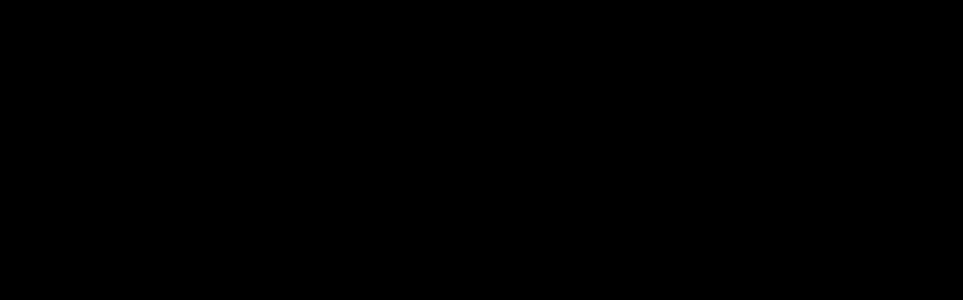
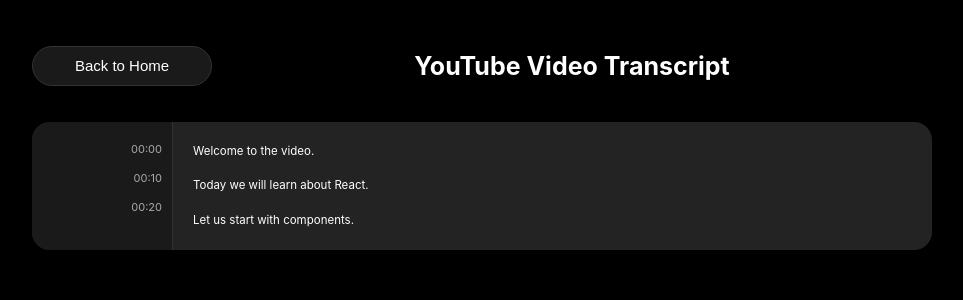
Before and after one commit to pedrofg890/lxthon_0days, a React (Create React App) app in the folder frontEnd/my-app/: page /transcript in a window 1280 px wide. Before the commit this address had no page. Shown: the top 300 px of the page, without its empty margins (158-1121 px from the left). Built offline with nearby package versions, Linux system fonts and the light colour scheme; no server answers.

Commit message:
Add Transcript component and routing; implement TranscriptPage with sample data

```diff
--- a/frontEnd/my-app/src/AppRoutes.js
+++ b/frontEnd/my-app/src/AppRoutes.js
@@ -1,11 +1,13 @@
 // AppRoutes.js
 import { Routes, Route } from 'react-router-dom';
 import Home from './pages/Home';
+import Transcript from './pages/Transcript';
 
 function AppRoutes() {
     return (
         <Routes>
             <Route path="/" element={<Home />} />
+            <Route path="/transcript" element={<Transcript />} />
         </Routes>
     );
 }
--- a/frontEnd/my-app/src/components/homePage/HomePage.jsx
+++ b/frontEnd/my-app/src/components/homePage/HomePage.jsx
@@ -1,6 +1,8 @@
 import React, { useState } from 'react';
+import { useNavigate } from 'react-router-dom';
+import { sendURL } from '../../services/videoService';
 import '../../styles/HomePage.css'
-import '../../styles/requestButtom.css';
+import '../../styles/RequestButtom.css';
 import '../../styles/BelowBarButtom.css';
 
 export default function HomePage() {
@@ -8,6 +10,7 @@
     const [video, setVideo] = useState(null);
     const [loading, setLoading] = useState(false);
     const [error, setError] = useState("");
+    const navigate = useNavigate();
 
     const handleInputChange = (e) => setUrl(e.target.value);
 
@@ -16,13 +19,11 @@
         setError("");
         setVideo(null);
         try {
-            // Replace with your backend endpoint if different
-            const res = await fetch(`/api/youtube/info?url=${encodeURIComponent(url)}`);
-            if (!res.ok) throw new Error("Failed to fetch video info");
-            const data = await res.json();
+            // Use sendURL from videoService
+            const data = await sendURL({ url });
             setVideo(data);
         } catch (err) {
-            setError("Could not fetch video info. Please check the URL.");
+            setError("Could not send video URL. Please check the URL.");
         } finally {
             setLoading(false);
         }
@@ -59,7 +60,7 @@
                     </button>
                 </div>
                 <div style={{ width: '100%', maxWidth: '900px', display: 'flex', gap: '1.5rem', marginTop: '1.5rem', justifyContent: 'center' }}>
-                    <button className="belowBarButton" >
+                    <button className="belowBarButton" onClick={() => navigate('/transcript')}>
                         Get Transcript
                     </button>
                     <button className="belowBarButton" >
--- /dev/null
+++ b/frontEnd/my-app/src/components/transcriptPage/TranscriptPage.jsx
@@ -0,0 +1,71 @@
+import React, { useState } from 'react';
+import { useNavigate } from 'react-router-dom';
+import '../../styles/HomePage.css';
+import '../../styles/RequestButtom.css';
+import '../../styles/BelowBarButtom.css';
+import '../../styles/GeneralButtom.css';
+
+export default function TranscriptPage() {
+    const navigate = useNavigate();
+    // Example transcript data
+    const [transcript, setTranscript] = useState([
+        { timestamp: '00:00', text: 'Welcome to the video.' },
+        { timestamp: '00:10', text: 'Today we will learn about React.' },
+        { timestamp: '00:20', text: 'Let us start with components.' },
+        // ... more transcript lines ...
+    ]);
+
+    return (
+        <section className="transcript-page-section" style={{ minHeight: '80vh', display: 'flex', flexDirection: 'column', alignItems: 'center', justifyContent: 'flex-start', paddingTop: '3rem' }}>
+            <div style={{ width: '100%', maxWidth: '900px', display: 'flex', flexDirection: 'row', alignItems: 'center', marginBottom: '2rem' }}>
+                <button className="generalButton" style={{ margin: 0 }} onClick={() => navigate('/')}>Back to Home</button>
+                <div style={{ flex: 1, display: 'flex', justifyContent: 'center' }}>
+                    <h1 style={{ color: '#fff', fontSize: '2.5rem', textAlign: 'center' }}>YouTube Video Transcript</h1>
+                </div>
+            </div>
+            <div style={{
+                display: 'flex',
+                flexDirection: 'row',
+                width: '100%',
+                maxWidth: '900px',
+                background: '#232323',
+                borderRadius: '18px',
+                boxShadow: '0 2px 12px rgba(0,0,0,0.15)',
+                overflow: 'hidden',
+            }}>
+                {/* Left column: Timestamps */}
+                <div style={{
+                    flex: '0 0 120px',
+                    background: '#1a1a1a',
+                    color: '#aaa',
+                    padding: '2rem 1rem',
+                    borderRight: '1px solid #333',
+                    display: 'flex',
+                    flexDirection: 'column',
+                    alignItems: 'flex-end',
+                    fontSize: '1.1rem',
+                    gap: '1.5rem',
+                }}>
+                    {transcript.map((line, idx) => (
+                        <span key={idx}>{line.timestamp}</span>
+                    ))}
+                </div>
+                {/* Right column: Transcript text */}
+                <div style={{
+                    flex: 1,
+                    color: '#fff',
+                    padding: '2rem',
+                    fontSize: '1.15rem',
+                    lineHeight: 1.7,
+                    display: 'flex',
+                    flexDirection: 'column',
+                    gap: '1.5rem',
+                }}>
+                    {transcript.map((line, idx) => (
+                        <span key={idx}>{line.text}</span>
+                    ))}
+                </div>
+            </div>
+        </section>
+    );
+}
--- /dev/null
+++ b/frontEnd/my-app/src/pages/Transcript.js
@@ -0,0 +1,13 @@
+import React from 'react';
+import TranscriptPage from "../components/transcriptPage/TranscriptPage";
+
+function Transcript() {
+    return (
+        <>
+            <TranscriptPage/>
+        </>
+
+    );
+}
+
+export default Transcript;
--- /dev/null
+++ b/frontEnd/my-app/src/services/videoService.js
@@ -0,0 +1,40 @@
+const API_URL = process.env.REACT_APP_API_URL || 'http://localhost:8081';
+
+export async function sendURL(teacherDTO) {
+    const response = await fetch(`${API_URL}/video`, {
+        method: 'POST',
+        headers: {
+            'Content-Type': 'application/json'
+        },
+        body: JSON.stringify(teacherDTO)
+    });
+
+    let responseData = null;
+
+    if (!response.ok) {
+        const contentType = response.headers.get("content-type");
+        if (contentType && contentType.includes("application/json")) {
+            responseData = await response.json();
+        } else {
+            responseData = await response.text();
+        }
+        throw new Error(responseData.message || responseData);
+    }
+
+    try {
+        responseData = await response.json();
+    } catch (error) {
+        console.warn("Resposta sem corpo JSON");
+    }
+
+    return responseData;
+}
+
+export async function getResponse() {
+    const response = await fetch(`${API_URL}/video`);
+    const data = await response.json();
+    if (!response.ok) {
+        throw new Error('Failed to fetch video information');
+    }
+    return data._embedded ? data._embedded.videoInformation : [];
+}
--- a/frontEnd/my-app/src/styles/BelowBarButtom.css
+++ b/frontEnd/my-app/src/styles/BelowBarButtom.css
@@ -11,6 +11,7 @@
     justify-content: center;
     font-size: 1.875rem;
     font-weight: 500;
+    cursor: pointer;
     margin: 0 0.5rem;
     box-shadow: 0 2px 12px rgba(0,0,0,0.2);
     transition: background 0.2s, box-shadow 0.2s;
--- /dev/null
+++ b/frontEnd/my-app/src/styles/GeneralButtom.css
@@ -0,0 +1,25 @@
+.generalButton {
+    background: #1a1a1a;
+    border: 1px solid #333;
+    color: #fff;
+    border-radius: 24px;
+    width: 100%;
+    max-width: 180px;
+    height: 40px;
+    display: flex;
+    align-items: center;
+    justify-content: center;
+    font-size: 1.5rem;
+    font-weight: 500;
+    cursor: pointer;
+    margin: 0 0.5rem;
+    padding: 0 1.25rem;
+    box-shadow: 0 2px 12px rgba(0,0,0,0.2);
+    transition: background 0.2s, box-shadow 0.2s;
+}
+
+.generalButton:hover {
+    background: #353740;
+    color: #fff;
+    box-shadow: 0 4px 16px rgba(0,0,0,0.25);
+}
```
Also changed, not shown: frontEnd/my-app/src/services/insightsService.js (added, +10 -0 lines), frontEnd/my-app/src/services/testService.js (added, +10 -0 lines), frontEnd/my-app/src/services/transcriptService.js (added, +10 -0 lines), frontEnd/my-app/src/styles/RequestButtom.css (renamed from frontEnd/my-app/src/styles/requestButtom.css), 25 other files (tests, documents, lock files or other folders).
